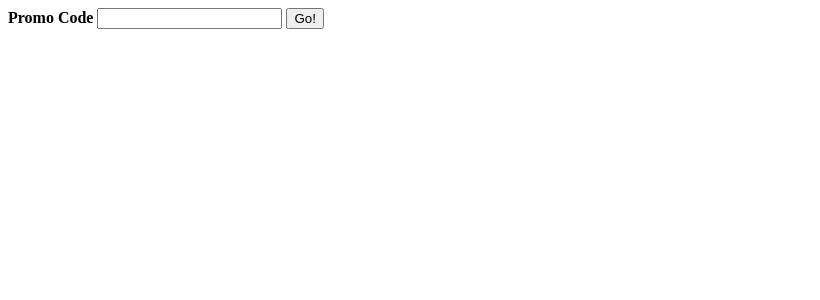
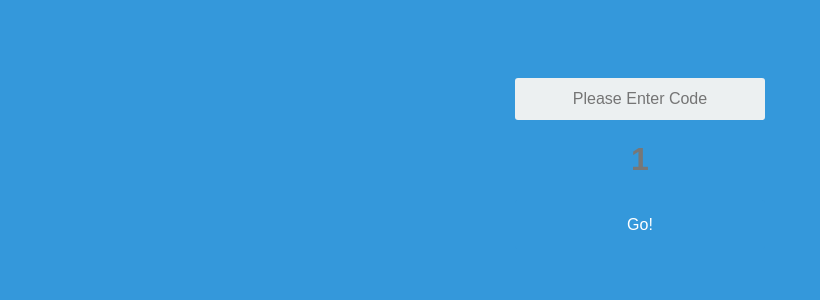
Before and after one commit to Anarcroth/garden-x-travaganza, a PHP site: page /showPromo.php in a window 1280 px wide. Shown: the top 300 px of the page, without its empty margins (0-820 px from the left). Run offline with PHP 8.4, Linux system fonts and the light colour scheme; the visitor is signed in with stand-in values (Sample User, id 1); data that the repository does not hold is empty.

Commit message:
Styled the promo page

```diff
--- a/src/showPromo.php
+++ b/src/showPromo.php
@@ -12,9 +12,7 @@ if (isset($_POST['submitPromoCode'])) {
     if ($dbCode != null) {
         $_SESSION['promoCart'][$dbCode[0]['item']] = "FREE";
 
-        echo "Success! ";
-        echo "You get a " . $dbCode[0]['item'] . " for FREE!!<br>";
-        echo "You can now <a href='showCart.php'>continue shopping</a> more or go to the <a href='showCart.php'>cart</a>";
+        $_SESSION['codeMesg'] = "Success!<br>"."You get a " . $dbCode[0]['item'] . " for FREE!!<br>"."You can now <a href='showCart.php'>continue shopping</a> more or go to the <a href='showCart.php'>cart</a>";
     } else {
         redirect($_SERVER['PHP_SELF']);
     }
@@ -22,12 +20,25 @@ if (isset($_POST['submitPromoCode'])) {
 ?>
 
 <html>
+
+    <title>Index</title>
+    <meta charset="UTF-8">
+    <link rel="stylesheet" type="text/css" href="loginstyle.php">
+
 <body>
-<div>
 <form action="" method="post">
-  <label><b>Promo Code</b></label>
-                      <input type="text" placeholder="Enter code" name="promoCode" value="<?php if (isset($_POST['submitPromoCode'])) echo $_POST['promoCode']; ?> "/>
-    <button type="submit" name="submitPromoCode">Go!</button>
-</div>
+    <div class="login">
+    <div class="login-form">
+    <div class="control-group">
+    <input class="input" name="promoCode" placeholder="Please Enter Code" type="text" value="<?php if (isset($_POST['submitPromoCode'])) echo $_POST['promoCode']; ?>"/>
+    <label class="login-field-icon fui-lock" for="login-pass"></label>
+    <div class="app-title">
+    <h1><?php echo $_SESSION['codeMesg']; ?></h1>
+    </div>
+    </div>
+    <button class="btn btn-primary btn-large btn-block" type="submit" name="submitPromoCode">Go!</button>
+    </div>
+    </div>
+</form>
 </body>
 </html>
```
